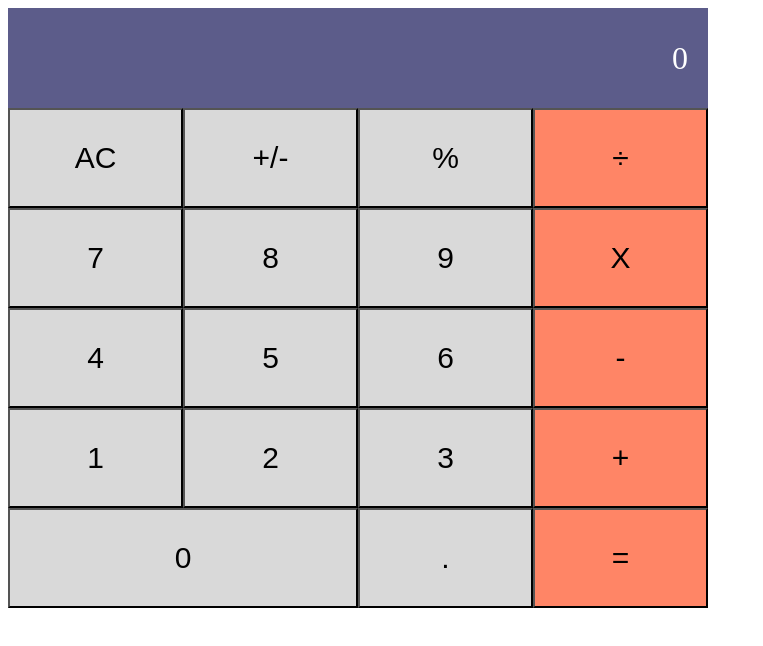
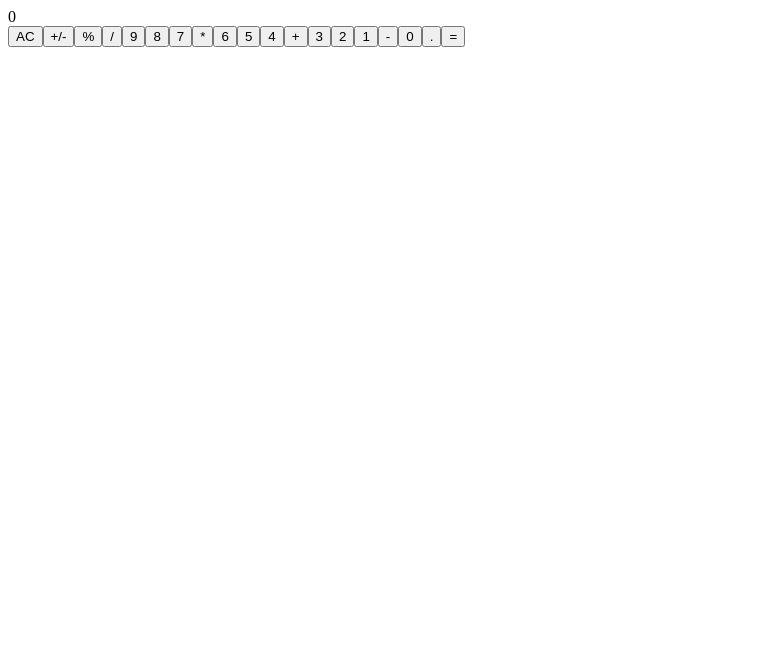
Before and after one commit to Arinpe/Calculator_-React, a React (Create React App) app: page / in a window 1280 px wide. Shown: the top 646 px of the page, without its empty margins (0-763 px from the left). Built offline with nearby package versions, Linux system fonts and the light colour scheme.

Commit message:
Updated Button.js

```diff
--- a/src/components/ButtonPanel.js
+++ b/src/components/ButtonPanel.js
@@ -1,46 +1,12 @@
-import React from 'react';
-
-import './ButtonPanel.css';
-
 import PropTypes from 'prop-types';
 
-import Button from './Button';
-
-const ButtonPanel = ({ clickHandler }) => (
-  <>
-    <div className="line1">
-      <Button name="AC" clickHandle={clickHandler} color="red" />
-      <Button name="+/-" clickHandle={clickHandler} color="red" />
-      <Button name="%" clickHandle={clickHandler} color="red" />
-      <Button name="÷" clickHandle={clickHandler} />
-    </div>
-    <div className="line1">
-      <Button name="7" clickHandle={clickHandler} color="red" />
-      <Button name="8" clickHandle={clickHandler} color="red" />
-      <Button name="9" clickHandle={clickHandler} color="red" />
-      <Button name="X" clickHandle={clickHandler} />
-    </div>
-    <div className="line1">
-      <Button name="4" clickHandle={clickHandler} color="red" />
-      <Button name="5" clickHandle={clickHandler} color="red" />
-      <Button name="6" clickHandle={clickHandler} color="red" />
-      <Button name="-" clickHandle={clickHandler} />
-    </div>
-    <div className="line1">
-      <Button name="1" clickHandle={clickHandler} color="red" />
-      <Button name="2" clickHandle={clickHandler} color="red" />
-      <Button name="3" clickHandle={clickHandler} color="red" />
-      <Button name="+" clickHandle={clickHandler} />
-    </div>
-    <div className="line1">
-      <Button name="0" clickHandle={clickHandler} color="red" wide="wide" />
-      <Button name="." clickHandle={clickHandler} color="red" />
-      <Button name="=" clickHandle={clickHandler} />
-    </div>
-  </>
-);
+export default function ButtonPanel({ children }) {
+  return <div className="button_panel">{children}</div>;
+}
 
 ButtonPanel.propTypes = {
-  clickHandler: PropTypes.func.isRequired,
+  children: PropTypes.oneOfType([
+    PropTypes.arrayOf(PropTypes.node),
+    PropTypes.node,
+  ]).isRequired,
 };
-export default ButtonPanel;
--- a/src/components/Display.js
+++ b/src/components/Display.js
@@ -1,17 +1,20 @@
-import React from 'react';
 import PropTypes from 'prop-types';
-import './Display.css';
 
-const Display = ({ total }) => (
-  <div className="display">
-    <h1 className="result">{total}</h1>
-  </div>
-);
+export default function Display({ memor, current }) {
+  return (
+    <div className="display">
+      <div className="displayupper">{memor}</div>
+      <div className="displaylower">{current}</div>
+    </div>
+  );
+}
+
+Display.defaultProps = {
+  memor: '',
+  current: '0',
+};
 
 Display.propTypes = {
-  total: PropTypes.string,
+  memor: PropTypes.string,
+  current: PropTypes.string,
 };
-Display.defaultProps = {
-  total: '0',
-};
-export default Display;
```
